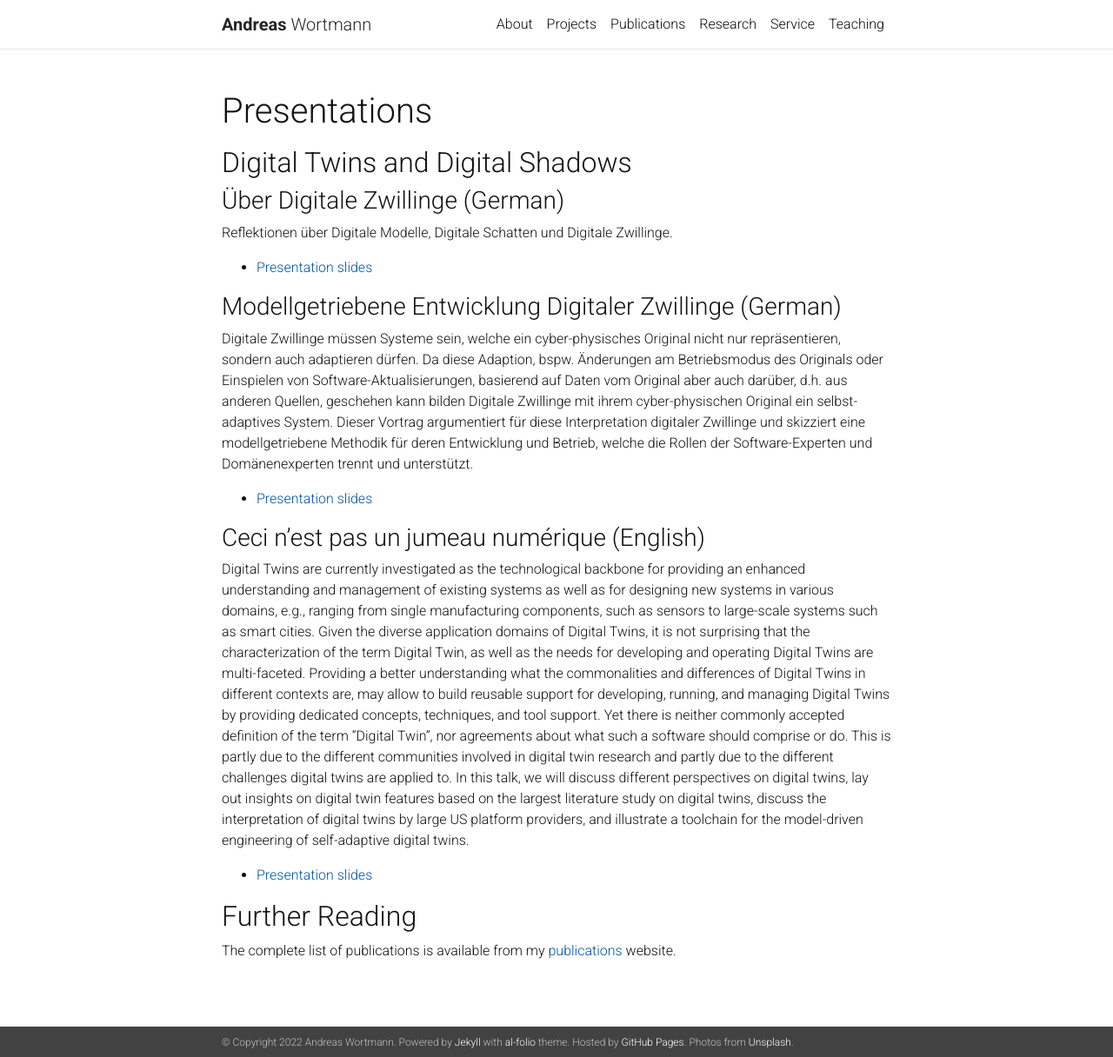
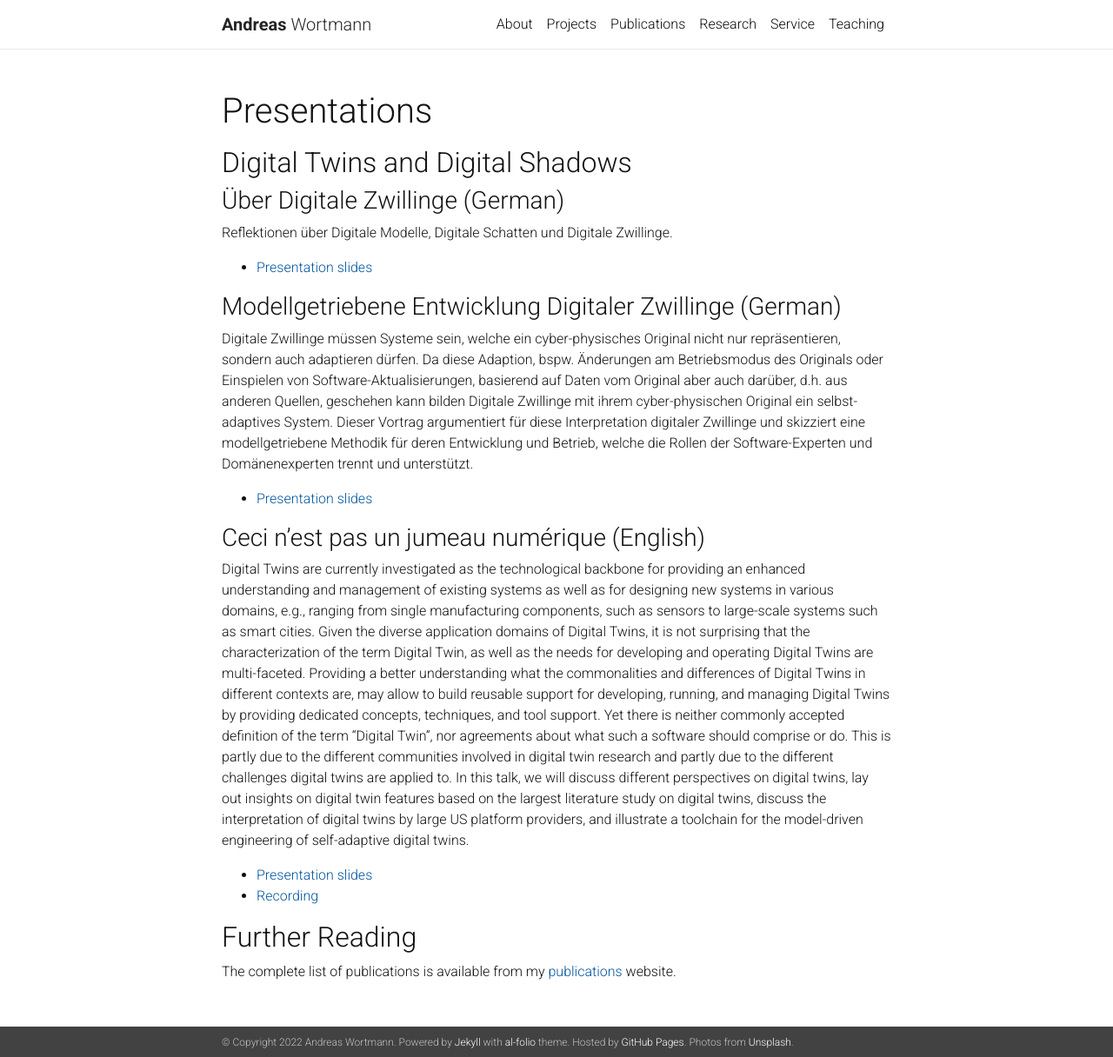
Before and after one commit to awortmann/awortmann.github.io, a Jekyll site: the page built from _pages/presentations.md, in a window 1280 px wide and 1216 px high. Shown: the whole window at 87% size. Built offline with Jekyll 4.4.1, drawn with Linux system fonts in a browser that asks for light colours; nearby versions of some CDN libraries; a style sheet for code colours, icons or effects is not loaded.

Commit message:
Minor update

```diff
--- a/_pages/presentations.md
+++ b/_pages/presentations.md
@@ -25,6 +25,7 @@ Digitale Zwillinge müssen Systeme sein, welche ein cyber-physisches Original ni
 Digital Twins are currently investigated as the technological backbone for providing an enhanced understanding and management of existing systems as well as for designing new systems in various domains, e.g., ranging from single manufacturing components, such as sensors to large-scale systems such as smart cities. Given the diverse application domains of Digital Twins, it is not surprising that the characterization of the term Digital Twin, as well as the needs for developing and operating Digital Twins are multi-faceted. Providing a better understanding what the commonalities and differences of Digital Twins in different contexts are, may allow to build reusable support for developing, running, and managing Digital Twins by providing dedicated concepts, techniques, and tool support. Yet there is neither commonly accepted definition of the term “Digital Twin”, nor agreements about what such a software should comprise or do. This is partly due to the different communities involved in digital twin research and partly due to the different challenges digital twins are applied to. In this talk, we will discuss different perspectives on digital twins, lay out insights on digital twin features based on the largest literature study on digital twins, discuss the interpretation of digital twins by large US platform providers, and illustrate a toolchain for the model-driven engineering of self-adaptive digital twins.
 
 - [Presentation slides](https://github.com/awortmann/awortmann.github.io/blob/master/downloads/presentations/22.01.10.EDT_Community_Digital_Twins.pdf)
+- [Recording](https://edt.community/events/event/ceci-nest-pas-un-jumeau-numerique/)
 
 ## Further Reading
 
```
